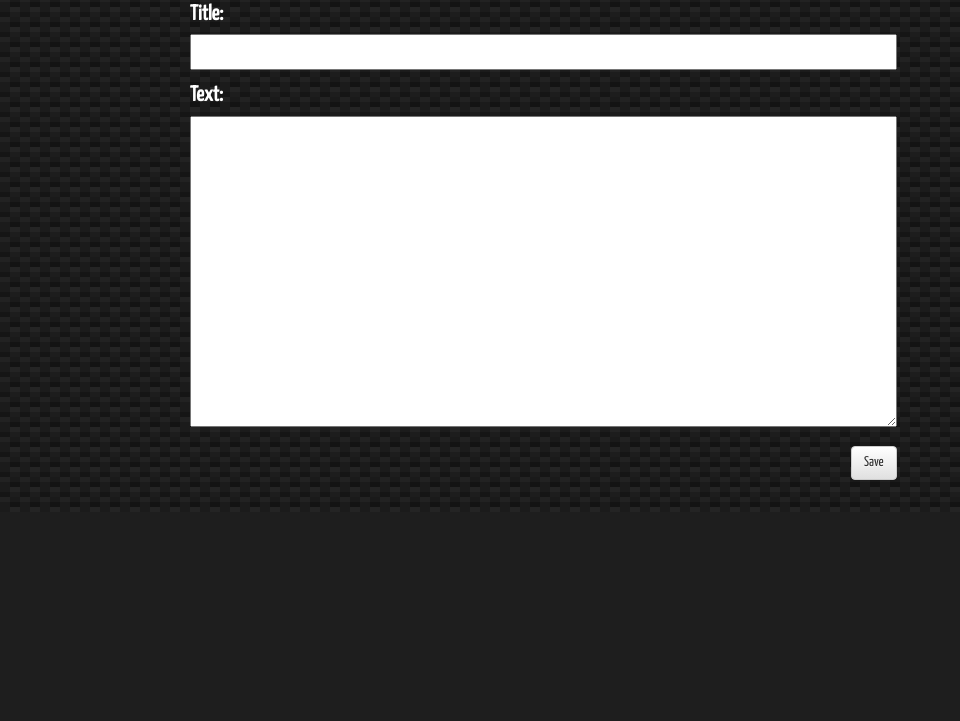
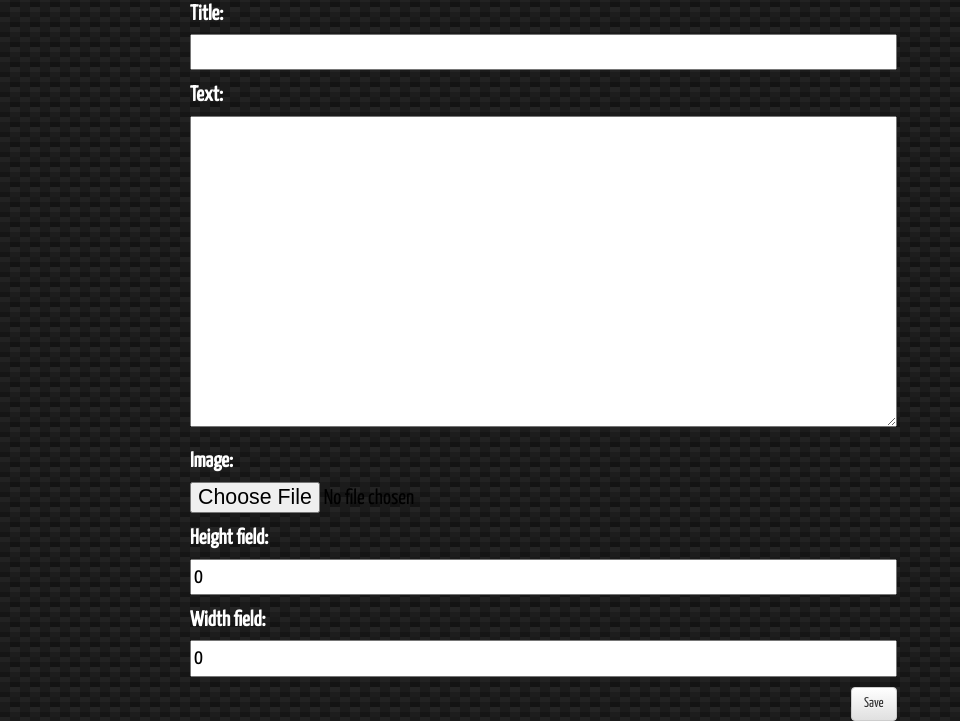
Before and after one commit to Hijaxxed/my-first-blog, a Django app: page /post/new/ in a window 1280 px wide. Shown: the part 288-1009 px from the top of the page, without its empty margins (0-960 px from the left). Before the commit the page ends 768 px from the top, so only its background shows below. Run offline with Django 3.2, Linux system fonts and the light colour scheme; a user stored in the database is signed in; tables that the repository leaves empty hold one stand-in row (values such as "Sample post"); some libraries are stand-ins or nearby versions.

Commit message:
Added images to blog post

```diff
--- a/blog/forms.py
+++ b/blog/forms.py
@@ -6,7 +6,7 @@ class PostForm(forms.ModelForm):
 
     class Meta:
         model = Post
-        fields = ('title','text',)
+        fields = ('title','text','image', 'height_field', 'width_field')
 
 class CommentForm(forms.ModelForm):
 
--- a/blog/models.py
+++ b/blog/models.py
@@ -1,10 +1,22 @@
 from django.db import models
 from django.utils import timezone
+
+
+
+def upload_location(post, filename):
+    return "%s/%s" %(post.id, filename)
 
 
 class Post(models.Model):
     author = models.ForeignKey('auth.User')
     title = models.CharField(max_length=200)
+    image = models.ImageField(upload_to=upload_location,
+                              null=True,
+                              blank=True,
+                              width_field="width_field",
+                              height_field="height_field")
+    height_field = models.IntegerField(default=0, null=True)
+    width_field = models.IntegerField(default=0, null=True)
     text = models.TextField()
     created_date = models.DateTimeField(
             default=timezone.now)
@@ -17,6 +29,7 @@ class Post(models.Model):
 
     def __str__(self):
         return self.title
+
 
 
 
--- a/blog/static/css/blog.css
+++ b/blog/static/css/blog.css
@@ -96,6 +96,7 @@ h1, h2, h3, h4 {
 }
 
 .post {
+    padding-top: 30px;
     margin-bottom: 70px;
     color: #ffffff;
 }
--- a/blog/templates/blog/post_draft_list.html
+++ b/blog/templates/blog/post_draft_list.html
@@ -3,6 +3,12 @@
 {% block content %}
     {% for post in posts %}
         <div class="post">
+
+
+	    {% if post.image %}
+	    <img src='{{ post.image.url }}' class ='img-responsive', width="600px" height="600px" />
+	    {% endif %}
+
             <p class="date">created: {{ post.created_date|date:'d-m-Y' }}</p>
             <h1><a href="{% url 'post_detail' pk=post.pk %}">{{ post.title }}</a></h1>
             <p>{{ post.text|truncatechars:1250 }}</p>
--- a/blog/templates/blog/post_edit.html
+++ b/blog/templates/blog/post_edit.html
@@ -1,9 +1,12 @@
 {% extends 'blog/base.html' %}
 
 {% block content %}
+
     <h1>New post</h1>
-    <form method="POST" class="post-form">{% csrf_token %}
+
+    <form method="POST" class="post-form" enctype='multipart/form-data'>{% csrf_token %}
         {{ form.as_p }}
+
         <button type="submit" class="save btn btn-default">Save</button>
     </form>
 {% endblock %}
--- a/blog/templates/blog/post_list.html
+++ b/blog/templates/blog/post_list.html
@@ -3,6 +3,11 @@
 {% block content %}
     {% for post in posts %}
         <div class="post">
+
+	    {% if post.image %}
+	    <img src='{{ post.image.url }}' class ='img-responsive', width="500px" height="500px" />
+	    {% endif %}
+
             <h1><a href="{% url 'post_detail' pk=post.pk %}">{{ post.title }}</a></h1
             <p>{{ post.text|truncatechars:1250|linebreaksbr }}</p>
 	    <a href="{% url 'post_detail' pk=post.pk %}">Comments: {{ post.comments.count }}</a>
--- a/blog/views.py
+++ b/blog/views.py
@@ -38,7 +38,7 @@ def home_page(request):
 @login_required
 def post_new(request):
     if request.method == "POST":
-        form = PostForm(request.POST)
+        form = PostForm(request.POST, request.FILES or None)
         if form.is_valid():
             post = form.save(commit=False)
             post.author = request.user
@@ -52,7 +52,7 @@ def post_new(request):
 def post_edit(request, pk):
     post = get_object_or_404(Post, pk=pk)
     if request.method == "POST":
-        form = PostForm(request.POST, instance=post)
+        form = PostForm(request.POST,request.FILES or None, instance=post)
         if form.is_valid():
             post = form.save(commit=False)
             post.author = request.user
--- a/mysite/settings.py
+++ b/mysite/settings.py
@@ -122,4 +122,7 @@ USE_TZ = True
 STATIC_URL = '/static/'
 STATIC_ROOT = os.path.join(BASE_DIR, 'static')
 
+MEDIA_URL = '/media/'
+MEDIA_ROOT = os.path.join(BASE_DIR, 'media')
+
 LOGIN_REDIRECT_URL = '/'
--- a/mysite/urls.py
+++ b/mysite/urls.py
@@ -1,7 +1,9 @@
 from django.conf.urls import include, url
 from django.contrib.auth import views
+from django.contrib import admin
 
-from django.contrib import admin
+from django.conf import settings
+from django.conf.urls.static import static
 
 urlpatterns = [
     url(r'^admin/', include(admin.site.urls)),
@@ -9,3 +11,6 @@ urlpatterns = [
     url(r'^accounts/logout/$', views.logout, name='logout', kwargs={'next_page': '/'}),
     url(r'', include('blog.urls')),
 ]
+
+if settings.DEBUG:
+   urlpatterns += static(settings.MEDIA_URL, document_root=settings.MEDIA_ROOT)
```
Also changed, not shown: blog/templates/blog/post_detail.html (+7 -1 lines), blog/migrations/0006_post_image.py (added), blog/migrations/0007_auto_20170128_1949.py (added), db.sqlite3, media/1/purple-grunge-background.jpg (added), media/None/1gz9f4.jpg (added), media/None/purple_grunge.jpg (added).
